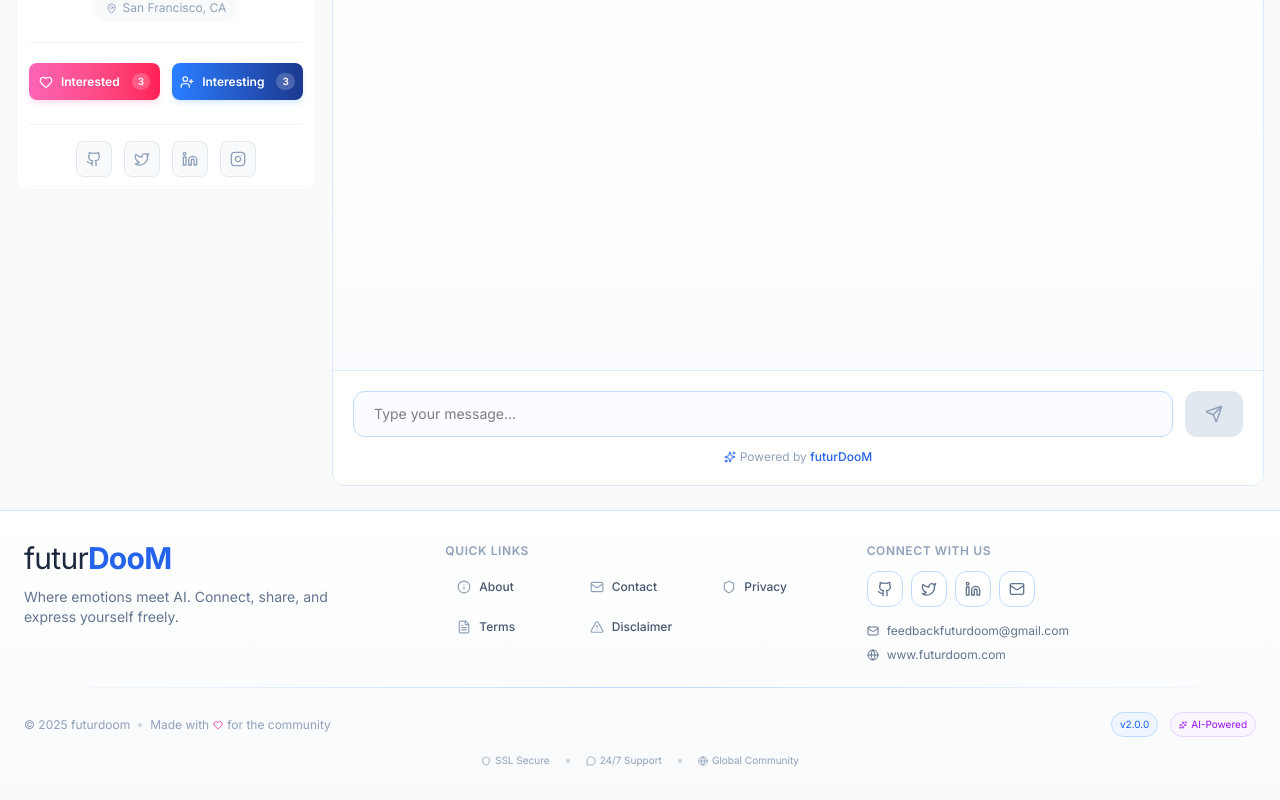
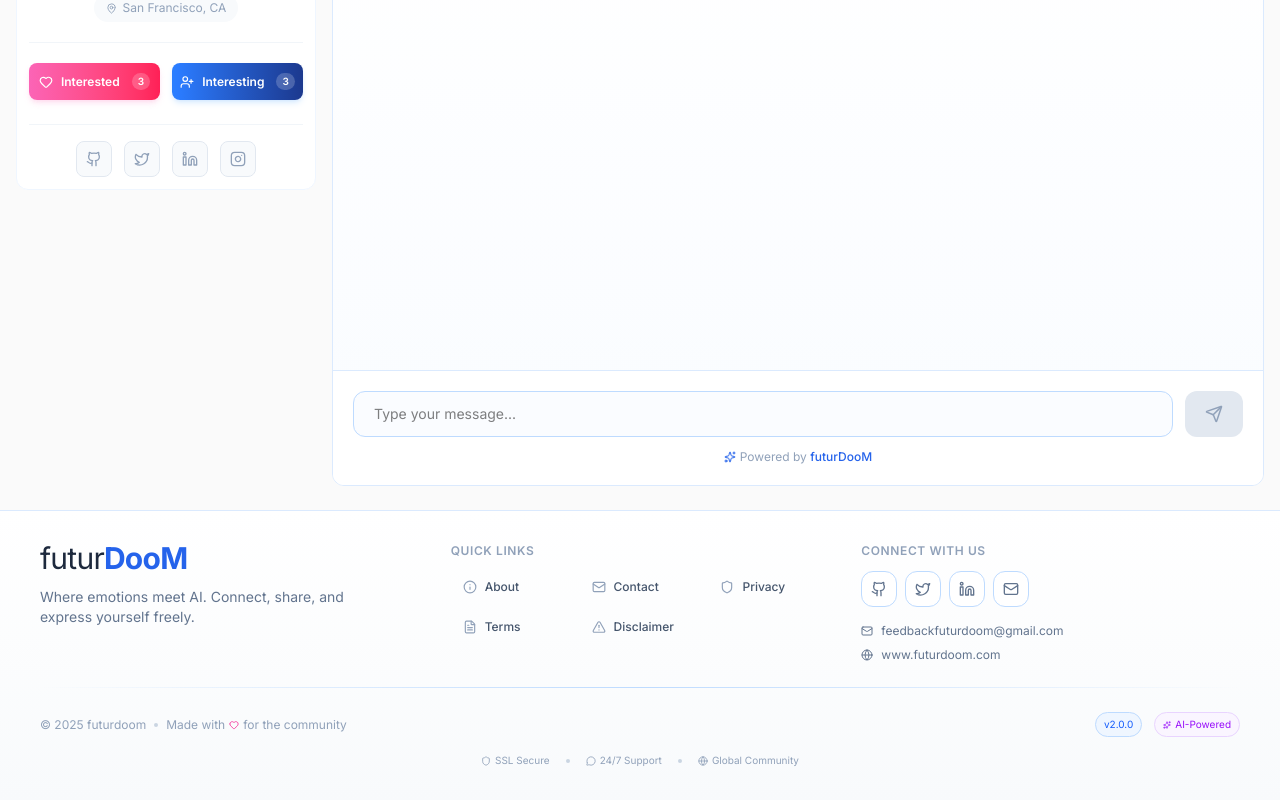
Before and after one commit to Shiv03072002/futurdoom, a React (Vite) app: page /deepaskshare in a window 1280 px wide. Shown: the part 303-1103 px from the top of the page. Built offline with nearby package versions, Linux system fonts and the light colour scheme.

Commit message:
px added in footer

```diff
--- a/src/components/common/Footer.jsx
+++ b/src/components/common/Footer.jsx
@@ -74,7 +74,7 @@ const Footer = () => {
       variants={containerVariants}
       initial="hidden"
       animate="visible"
-      className="bg-white border-t border-blue-100 shadow-lg shadow-blue-500/5"
+      className="bg-white border-t border-blue-100 shadow-lg shadow-blue-500/5 px-4"
       style={{
         background: "linear-gradient(180deg, #ffffff 0%, #f8fafc 100%)",
       }}
```
